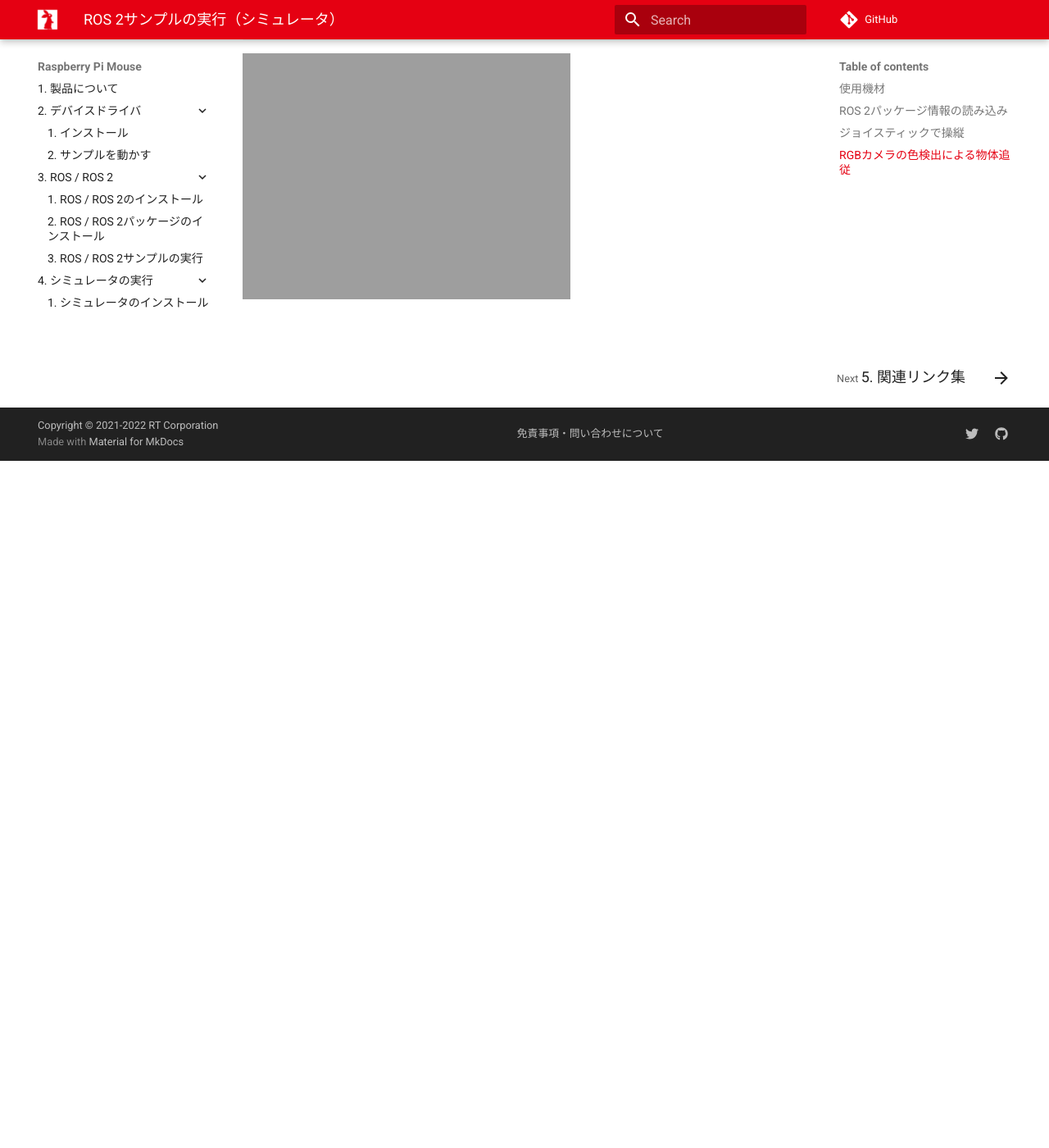
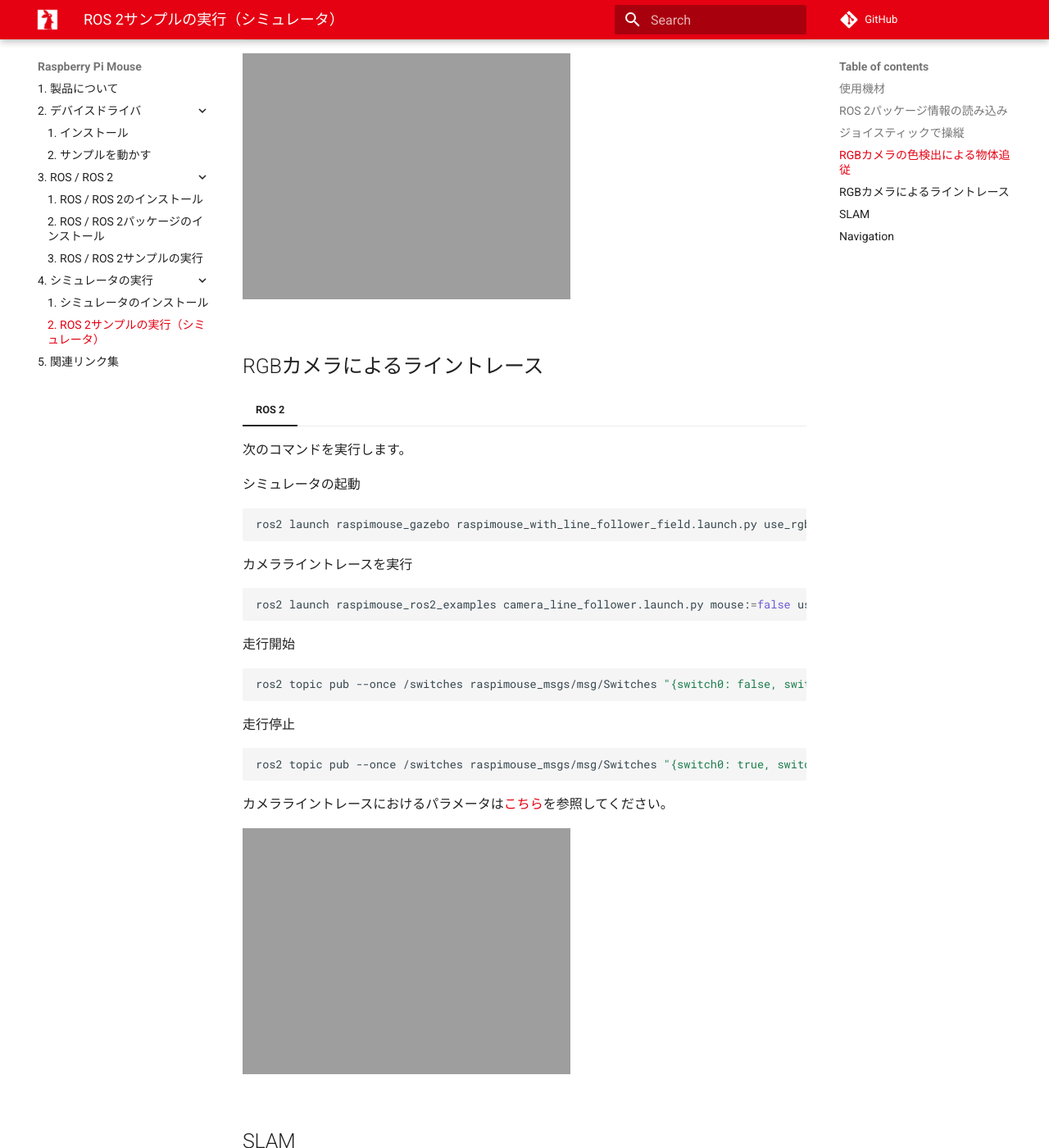
Before and after one commit to rt-net/tutorials, an MkDocs documentation site: the page built from docs/raspimouse/simulator/samples.md, in a window 1280 px wide and 1400 px high, scrolled down 1896 px. Shown: the whole window at 82% size. Built offline with MkDocs 1.6.1 and Material for MkDocs 9.7.7, drawn with Linux system fonts in a browser that asks for light colours; comment, search, counter and statistics services are not loaded; before the commit the page ends 2458 px from its top, so only the background shows below that; some of the changed text lies outside the part shown.

Commit message:
シミュレータのサンプル説明にカメラライントレースとSLAM&Navigationを追加

````diff
--- a/docs/raspimouse/simulator/samples.md
+++ b/docs/raspimouse/simulator/samples.md
@@ -67,3 +67,98 @@
     ```
 
     ![](https://rt-net.github.io/images/raspberry-pi-mouse/raspimouse_sim_object_tracking.gif)
+
+## RGBカメラによるライントレース {: #camera_line_follower}
+
+=== "ROS 2"
+    次のコマンドを実行します。
+
+    シミュレータの起動
+
+    ```sh
+    ros2 launch raspimouse_gazebo raspimouse_with_line_follower_field.launch.py use_rgb_camera:=true camera_downward:=true
+    ```
+
+    カメラライントレースを実行
+
+    ```sh
+    ros2 launch raspimouse_ros2_examples camera_line_follower.launch.py mouse:=false use_camera_node:=false
+    ```
+
+    走行開始
+
+    ```sh
+    ros2 topic pub --once /switches raspimouse_msgs/msg/Switches "{switch0: false, switch1: false, switch2: true}"
+    ```
+
+    走行停止
+
+    ```sh
+    ros2 topic pub --once /switches raspimouse_msgs/msg/Switches "{switch0: true, switch1: false, switch2: false}"
+    ```
+
+    カメラライントレースにおけるパラメータは[こちら](https://github.com/rt-net/raspimouse_ros2_examples?tab=readme-ov-file#parameters)を参照してください。
+
+    ![](https://rt-net.github.io/images/raspberry-pi-mouse/raspimouse_sim_camerafollower_short.gif)
+
+## SLAM {: #slam}
+
+=== "ROS 2"
+    次のコマンドを実行します。
+
+    シミュレータの起動
+
+    ```sh
+    ros2 launch raspimouse_gazebo raspimouse_with_lakehouse.launch.py lidar:=urg
+    ```
+
+    `lidar`は`urg`、`lds`、`rplidar`のいずれかを指定してください。
+
+    ジョイスティックコントローラで操作
+
+    ```sh
+    ros2 launch raspimouse_ros2_examples teleop_joy.launch.py joydev:="/dev/input/js0" joyconfig:=f710 mouse:=false
+    ```
+
+    SLAMを実行
+
+    ```sh
+    ros2 launch raspimouse_slam pc_slam.launch.py
+    ```
+
+    Raspberry Pi Mouseを走らせて地図を作成
+
+    ![](https://rt-net.github.io/images/raspberry-pi-mouse/raspimouse_sim_slam.png)
+
+    作成した地図を保存
+
+    ```sh
+    ros2 run nav2_map_server map_saver_cli -f ~/MAP_NAME
+    ```
+
+    `MAP_NAME`は任意の名前を指定できます。
+
+    ![](https://rt-net.github.io/images/raspberry-pi-mouse/raspimouse_sim_slam_short.gif)
+
+## Navigation {: #navigation}
+
+=== "ROS 2"
+    次のコマンドを実行します。
+
+    シミュレータの起動
+
+    ```sh
+    ros2 launch raspimouse_gazebo raspimouse_with_lakehouse.launch.py lidar:=urg
+    ```
+
+    `lidar`は`urg`、`lds`、`rplidar`のいずれかを指定してください。
+
+    Navigationを実行
+
+    ```sh
+    ros2 launch raspimouse_navigation pc_navigation.launch.py map:=/path/to/MAP_NAME.yaml
+    ```
+
+    `map:=/path/to/MAP_NAME.yaml`はSLAMで作成した地図ファイルのパスを指定してください。
+
+    ![](https://rt-net.github.io/images/raspberry-pi-mouse/raspimouse_sim_navigation_short.gif)
````
